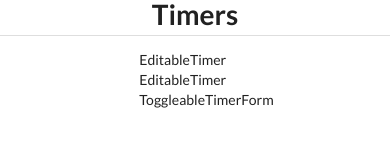
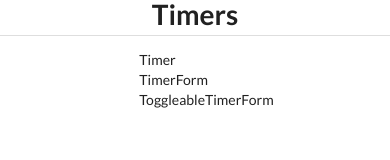
Before and after one commit to nacho1520/TimerExample, a React (Create React App) app: page / in a window 390 px wide. Shown: the top 160 px of the page. Built offline with nearby package versions, Linux system fonts and the light colour scheme.

Commit message:
EditableTimer

```diff
--- a/src/components/EditableTimer/EditableTimer.jsx
+++ b/src/components/EditableTimer/EditableTimer.jsx
@@ -1,11 +1,25 @@
 import React from "react";
+import Timer from "../Timer/Timer";
+import TimerForm from "../TimerForm/TimerForm";
 
-const EditableTimer = () => {
-    return(
-        <div>
-            EditableTimer
-        </div>
-    );
+const EditableTimer = props => {
+    if(props.editFormOpen) {
+        return(
+            <TimerForm
+                title = { props.title }
+                project = { props.project }
+            />
+        );
+    } else {
+        return(
+            <Timer
+                title = { props.title }
+                project = { props.project }
+                elapsed = { props.elapsed }
+                runningSince = { props.runningSince }
+            />
+        );
+    }
 }
 
 export default EditableTimer;
--- /dev/null
+++ b/src/components/Timer/Timer.jsx
@@ -0,0 +1,11 @@
+import React from "react";
+
+const Timer = () => {
+    return(
+        <div>
+            Timer
+        </div>
+    );
+}
+
+export default Timer;
--- /dev/null
+++ b/src/components/TimerForm/TimerForm.jsx
@@ -0,0 +1,11 @@
+import React from "react";
+
+const TimerForm = () => {
+    return(
+        <div>
+            TimerForm
+        </div>
+    );
+}
+
+export default TimerForm;
```
